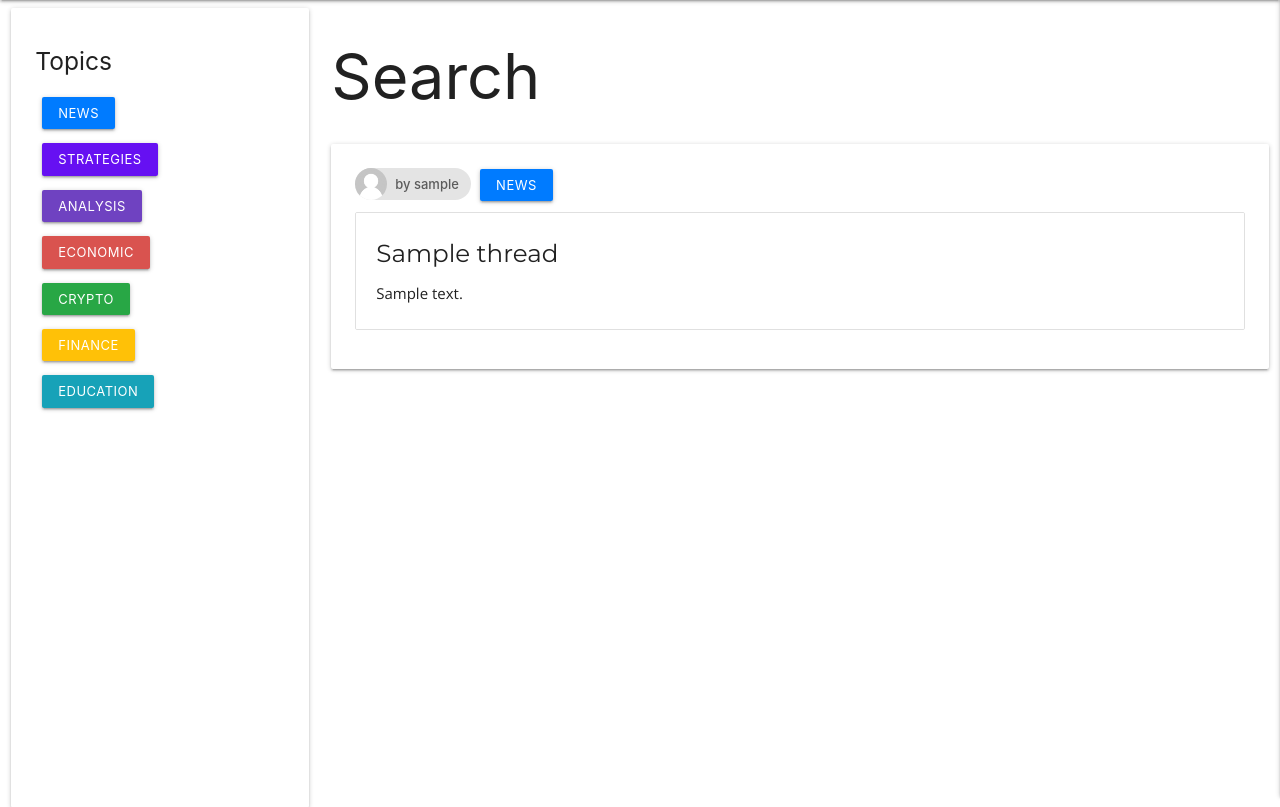
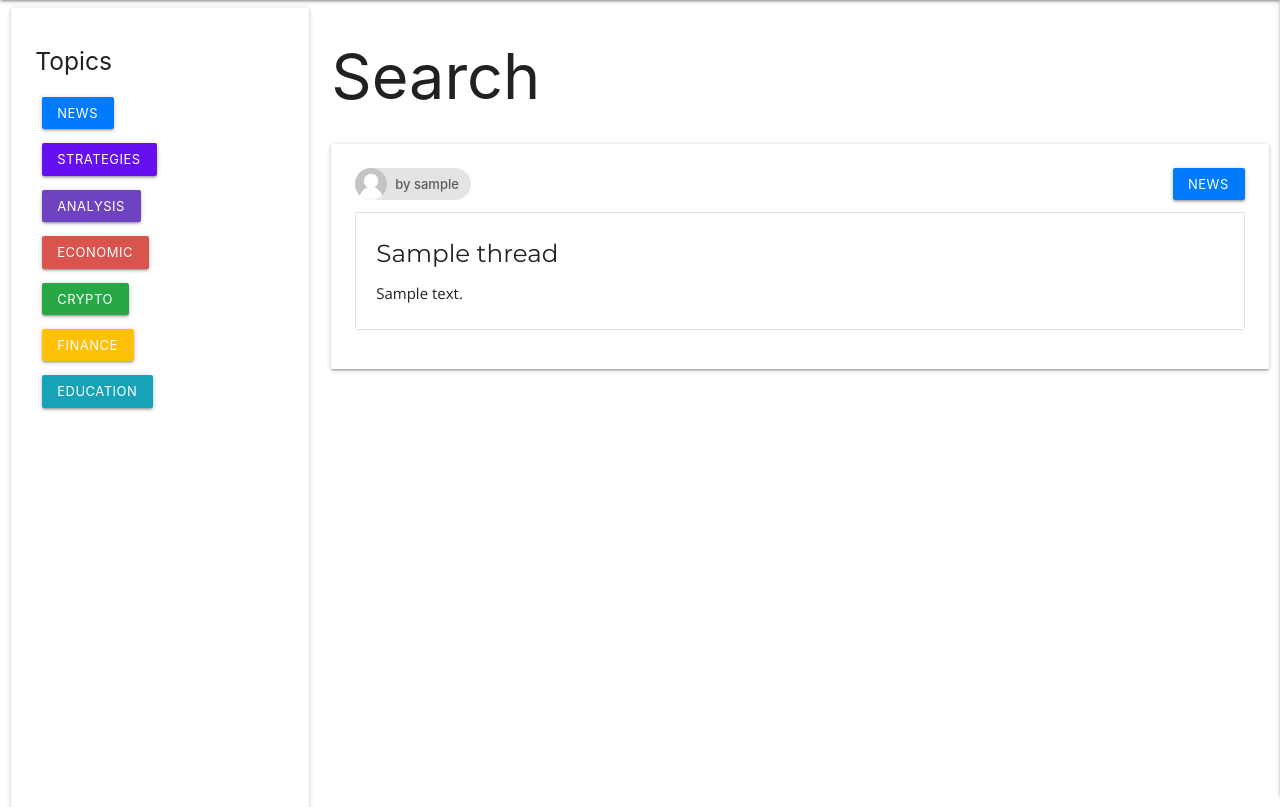
Before and after one commit to elindalenback/stock-rockets, a Django app: page / in a window 1280 px wide. Shown: the part 64-871 px from the top of the page. Run offline with Django 4.2, Linux system fonts and the light colour scheme; tables that the repository leaves empty hold one stand-in row (values such as "Sample post").

Commit message:
Final touch and style for displaying threads on home-page

```diff
--- a/forum/templates/forum/index.html
+++ b/forum/templates/forum/index.html
@@ -22,18 +22,20 @@
             <div class="col s12 m9">
                 <div class="card-panel">
                     {% for thread in thread_list %}
-                    <div class="chip">
-                        <img src="static/images/anon-pp.png" alt="Thread Author">
-                        by {{thread.author}}
+                    <div>
+                        <div class="chip">
+                            <img src="static/images/anon-pp.png" alt="Thread Author">
+                            by {{thread.author}}
+                        </div>
+                        <a class="waves-effect waves-light btn-small topic-buttons right">{{thread.get_topic_display}}</a>
                     </div>
-                    <a class="waves-effect waves-light btn-small topic-buttons">{{thread.get_topic_display}}</a>
                     <ul class="collection">
                             <li class="collection-item">
                                 <h5 class="heading">{{thread.title}}</h5>
                                 <p class="main-text">{{thread.thread_text |safe }}</p>
                             </li>
-                        {% endfor %}
                     </ul>
+                    {% endfor %}
                 </div>
             </div>
         </div>
--- a/static/css/style.css
+++ b/static/css/style.css
@@ -26,6 +26,10 @@
     padding: 7px;
 }
 
+.topic-buttons {
+    padding-left: 15px;
+}
+
 /*----------------------------------------------------- Footer */
 i {
     font-size: 3rem;
```
